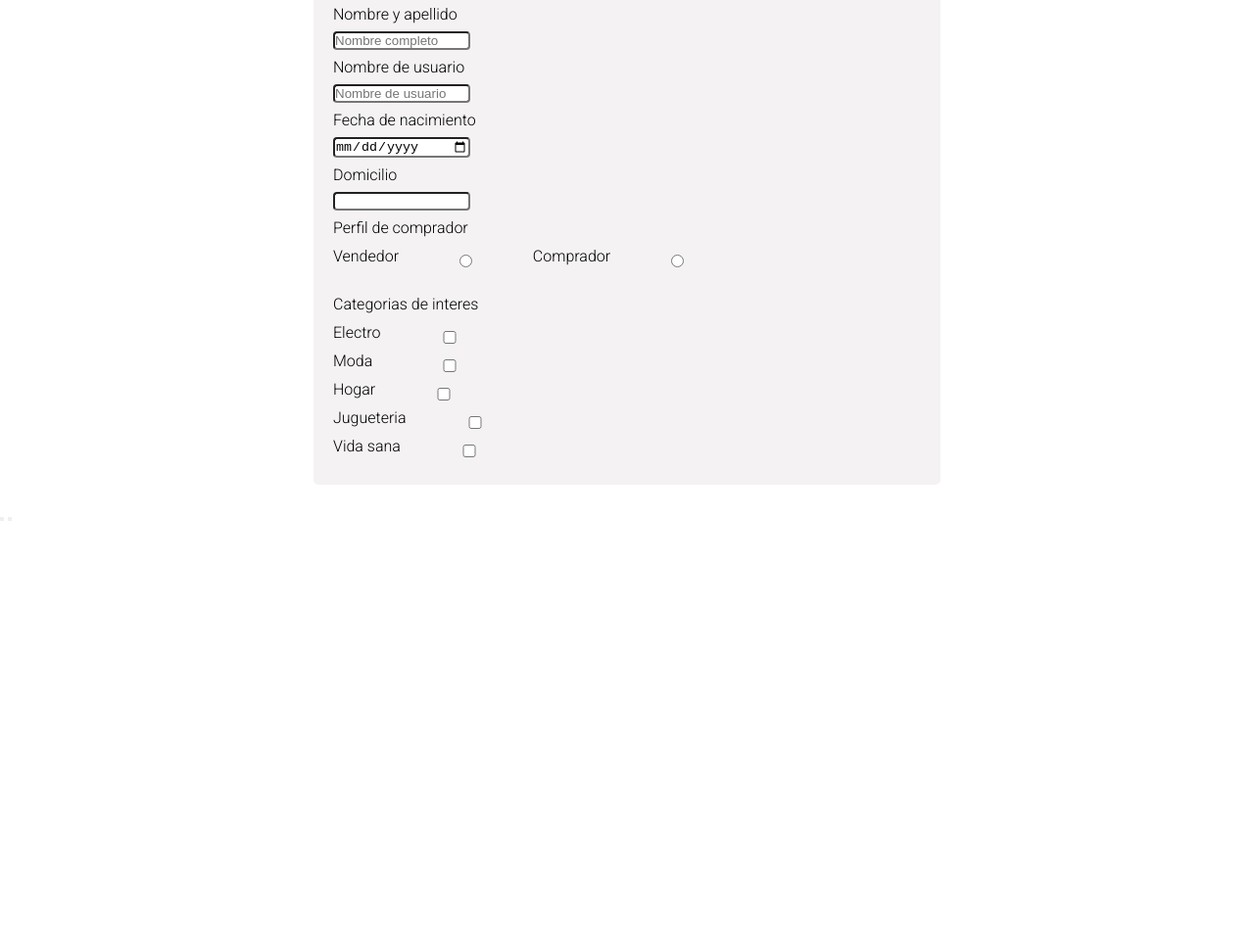
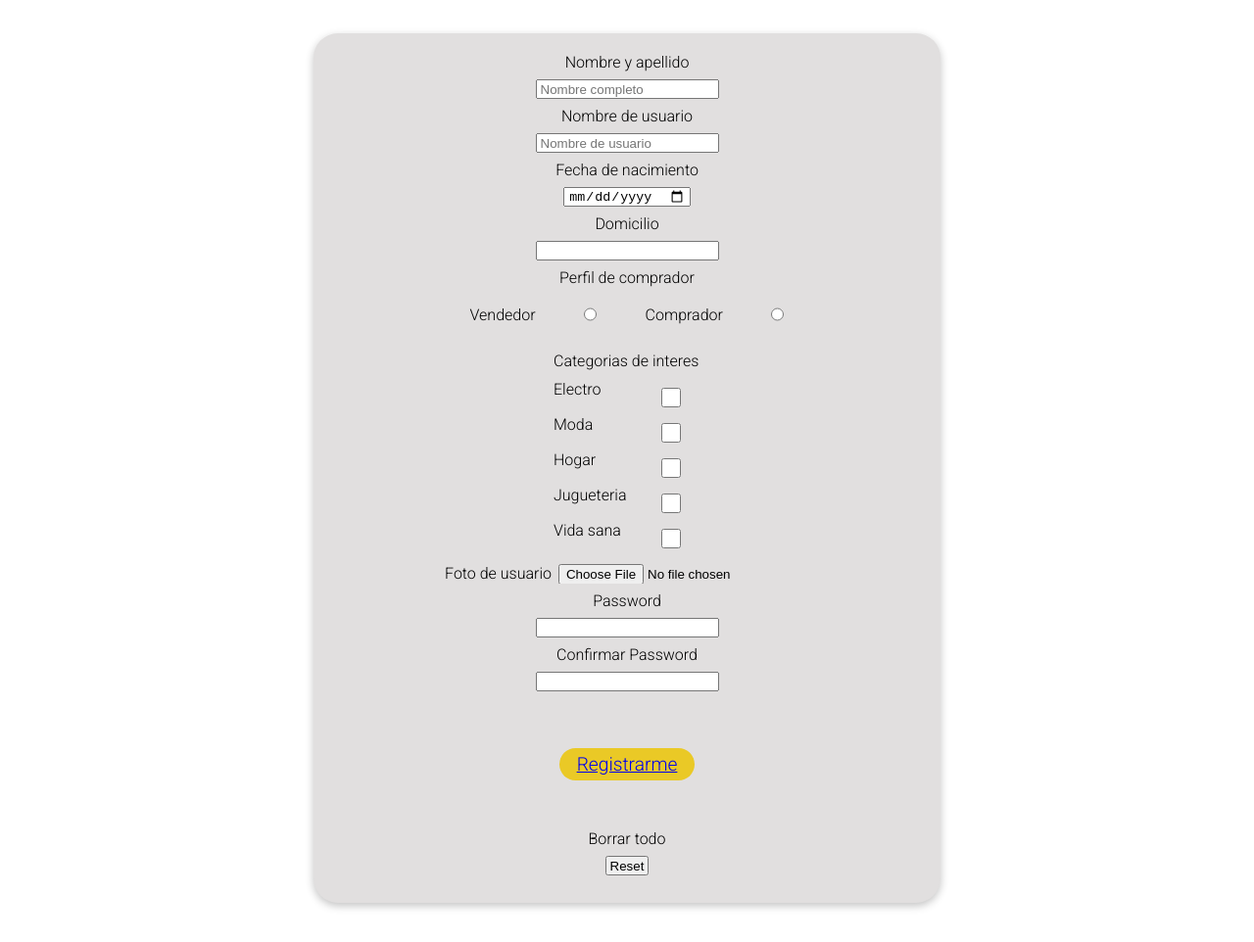
Before and after one commit to blockchainaddict/mercadoliebre, a website: page views/register.html in a window 1280 px wide. Shown: the part 35-997 px from the top of the page at 98% size. Before the commit the page ends 800 px from the top, so only its background shows below. Drawn offline with Linux system fonts and the light colour scheme.

Commit message:
updates sign in & register

```diff
--- a/public/css/style.css
+++ b/public/css/style.css
@@ -42,7 +42,7 @@ header{
 }
 
 header img{
-    width: 100%;
+    width: 40%;
 }
 
 #input_box{
@@ -234,14 +234,20 @@ article:hover .fas{
 /* R E G I S T E R */
 
 
+
 form{
-    background-color: rgb(244, 242, 242);
-    border-radius: 5px;
-    margin: 20px 20px;
+    background-color: rgb(225, 223, 223);
+    border-radius: 25px;
+    box-shadow: rgba(0, 0, 0, 0.24) 0px 3px 8px;
+    margin: 40px 20px;
     padding: 20px 20px;
     display: flex;
     flex-direction: column;
-    align-items: flex-start;
+    align-items:center;
+}
+
+.login_form{
+    width: 30vw;
 }
 
 .profile{
@@ -249,6 +255,8 @@ form{
     flex-direction: row;
     margin: 10px 0;
     width: 70%;
+    align-items: center;
+    justify-content: space-evenly;
 }
 
 .intereses{
@@ -257,9 +265,9 @@ form{
 }
 
 input{
-    width: 140px;
+    height: 1.5em;
     margin: 8px 0;
-    border-radius: 4px;
+    padding: 0 3px;
 }
 
 .intereses p{
@@ -270,6 +278,30 @@ input{
 .checkbox_items{
     display: flex;
     justify-content: space-between;
+    width: 150px;
+}
+
+.checkbox_items label{
+    width: 80px;
+}
+
+.checkbox_items input{
+    width: 60px;
+}
+
+.register_button{
+    margin: 50px 0;
+    align-self: center;
+    background-color: #EAC926;
+    border: none;
+    border-radius: 20px;
+    padding: 5px 18px;
+    font-size: 1.2em;
+    font-family: Roboto, Arial, Helvetica, sans-serif;
+}
+
+.register_button:hover{
+    cursor: pointer;
 }
 
 /* FORM */
--- a/views/register.html
+++ b/views/register.html
@@ -8,6 +8,11 @@
     <link rel="stylesheet" href="/css/style.css">
 </head>
 <body>
+    <header>
+        <img src="images/logo-mercado-liebre.svg" alt="logo">
+    </header>
+
+
     <div class="form_wrapper">
         <form action="" method="POST">
             <!-- <fieldset> -->
@@ -66,13 +71,24 @@
                     <label for="moda">Vida sana</label>
                     <input type="checkbox" name="intereses" id="vida_sana" value="vida_sana">
                 </div>
-                            </div>
 
-            <button></button>
-            <button></button>
+                <div class="user_pic">
+                    <label for="user_pic_input">Foto de usuario</label>
+                    <input type="file" name="" id="user_pic_input">
+                </div>
+
+                <label for="password_register">Password</label>
+                <input type="password" name="" id="password_register">
+
+                <label for="password_register2">Confirmar Password</label>
+                <input type="password" name="" id="password_register2">
+
+                <button class="register_button"> <a href="/">Registrarme</a> </button>
+
+                <label for="reset_button">Borrar todo</label>
+                <input type="reset" name="" id="reset_button">
 
         </form>
-
     </div>
 
 
```
Also changed, not shown: views/sign_in.html (+13 -5 lines).
